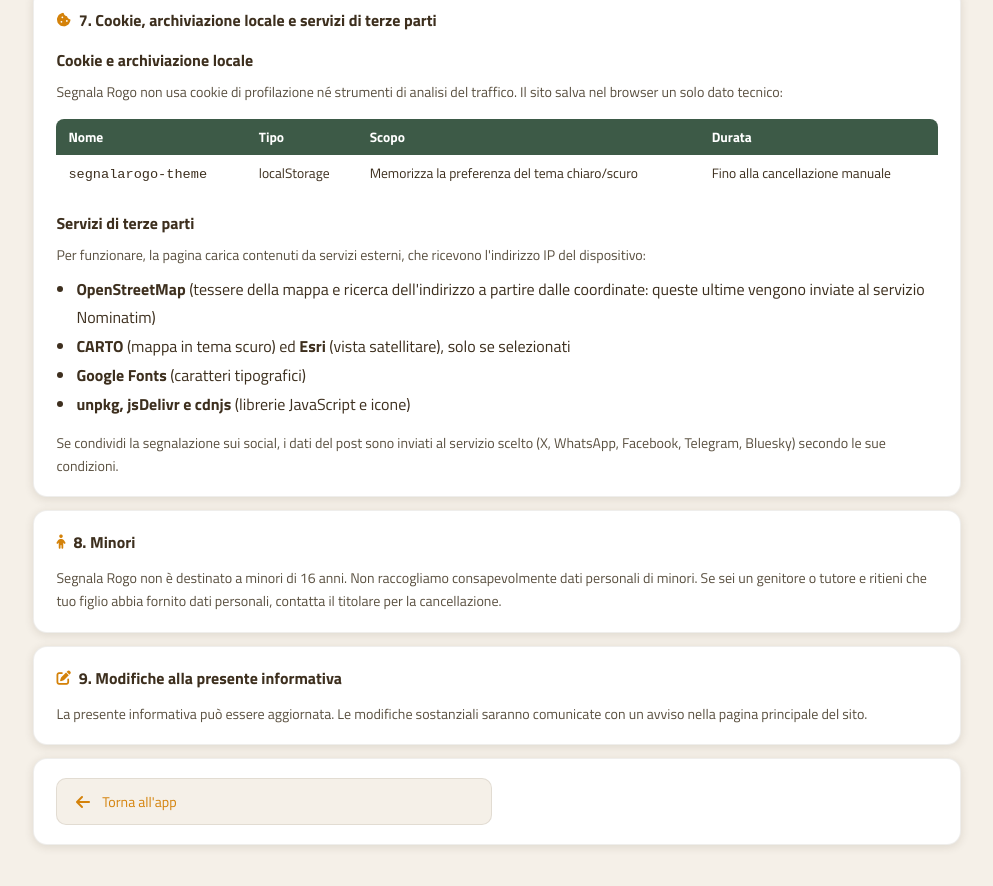
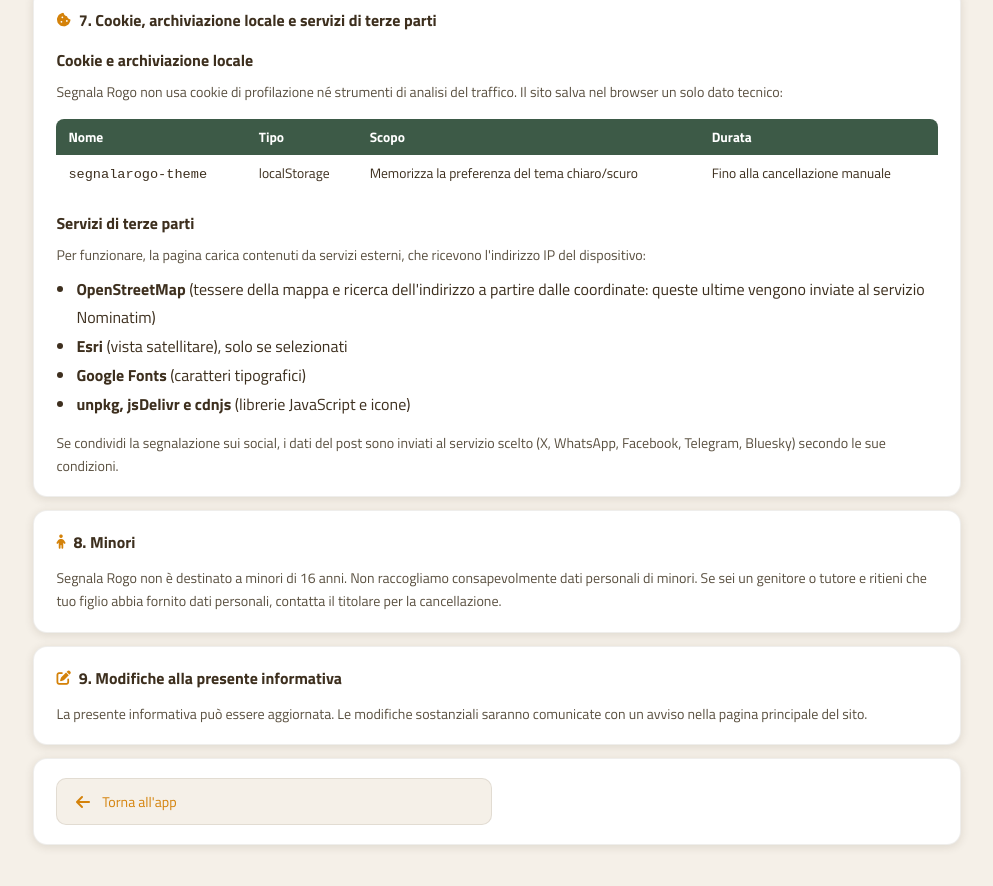
Before and after one commit to giamplo-git/segnala-rogo, a plain HTML site: page privacy.html in a window 1280 px wide. Shown: the part 1925-2811 px from the top of the page, without its empty margins (143-1136 px from the left). Drawn offline with Linux system fonts and the light colour scheme.

Commit message:
Add files via upload

```diff
--- a/privacy.html
+++ b/privacy.html
@@ -217,7 +217,7 @@
     </p>
     <ul style="margin:0.5rem 0 0 1.25rem;line-height:1.8">
       <li><strong>OpenStreetMap</strong> (tessere della mappa e ricerca dell'indirizzo a partire dalle coordinate: queste ultime vengono inviate al servizio Nominatim)</li>
-      <li><strong>CARTO</strong> (mappa in tema scuro) ed <strong>Esri</strong> (vista satellitare), solo se selezionati</li>
+      <li><strong>Esri</strong> (vista satellitare), solo se selezionati</li>
       <li><strong>Google Fonts</strong> (caratteri tipografici)</li>
       <li><strong>unpkg, jsDelivr e cdnjs</strong> (librerie JavaScript e icone)</li>
     </ul>
```
Also changed, not shown: index.html (+1 -0 lines).
